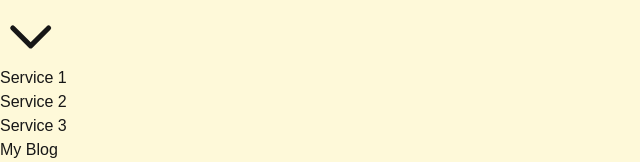
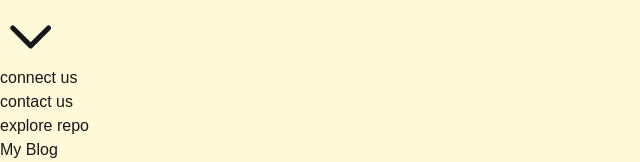
Before and after one commit to abdelrhmanadel200/Blog, a Next.js app: page / in a window 1280 px wide. Shown: the part 142-304 px from the top of the page, without its empty margins (0-640 px from the left). Built offline with nearby package versions, Linux system fonts and the light colour scheme.

Commit message:
Update Navbar.js

```diff
--- a/src/components/Navbar.js
+++ b/src/components/Navbar.js
@@ -89,18 +89,18 @@ const Navbar = () => {
               }`}
             >
               <li>
-                <Link href="/services/service1" passHref>
-                  <div className="block py-2 px-4 hover:bg-gray-700 cursor-pointer">Service 1</div>
+                <Link href="https://www.linkedin.com/in/abdelrhman-adel-b76431208?utm_source=share&utm_campaign=share_via&utm_content=profile&utm_medium=android_app" passHref>
+                  <div className="block py-2 px-4 hover:bg-gray-700 cursor-pointer">connect us</div>
                 </Link>
               </li>
               <li>
-                <Link href="/services/service2" passHref>
-                  <div className="block py-2 px-4 hover:bg-gray-700 cursor-pointer">Service 2</div>
+                <Link href="https://www.facebook.com/AbdelrhmanAdelMohame?mibextid=ZbWKwL" passHref>
+                  <div className="block py-2 px-4 hover:bg-gray-700 cursor-pointer">contact us</div>
                 </Link>
               </li>
               <li>
-                <Link href="/services/service3" passHref>
-                  <div className="block py-2 px-4 hover:bg-gray-700 cursor-pointer">Service 3</div>
+                <Link href="https://github.com/abdelrhmanadel200/Blog" passHref>
+                  <div className="block py-2 px-4 hover:bg-gray-700 cursor-pointer">explore repo</div>
                 </Link>
               </li>
             </ul>
```
